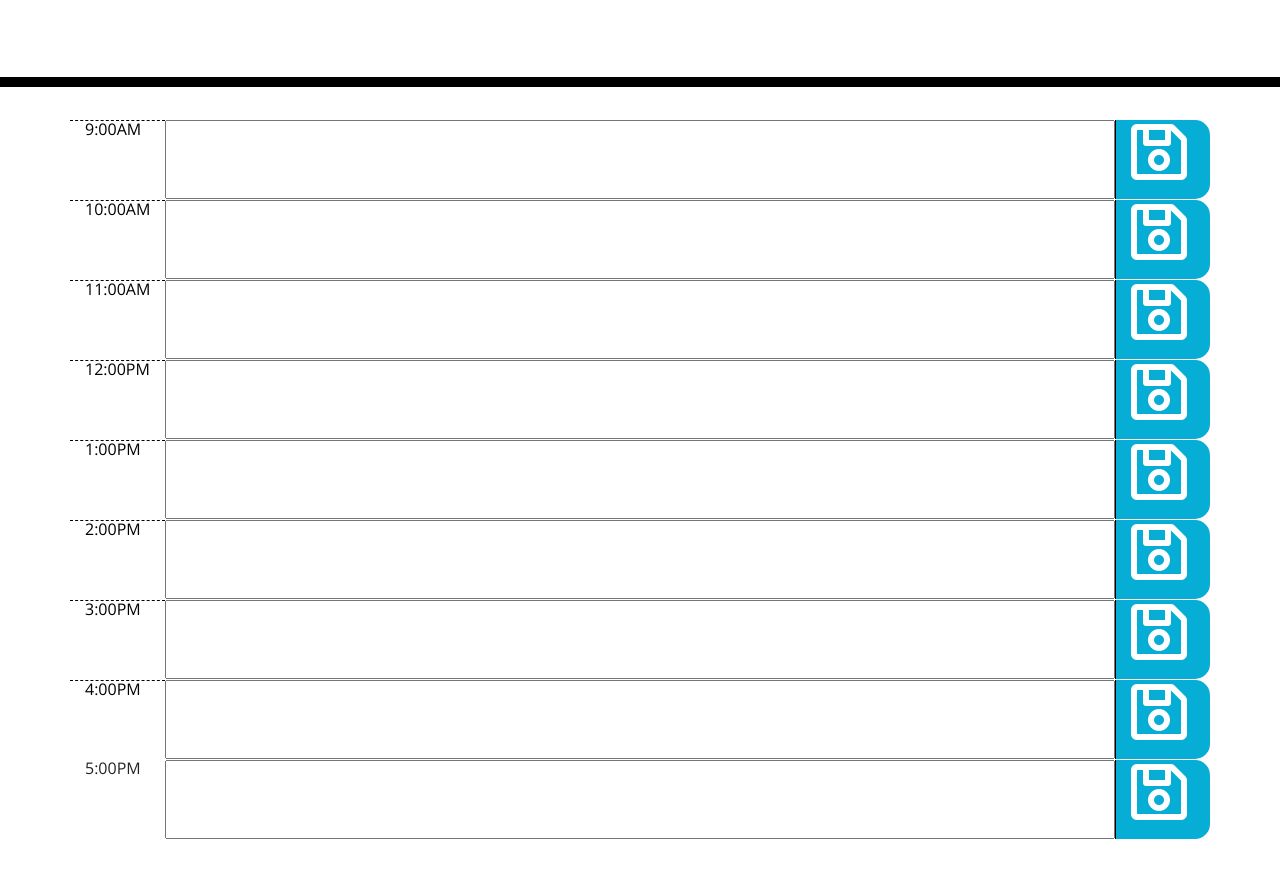
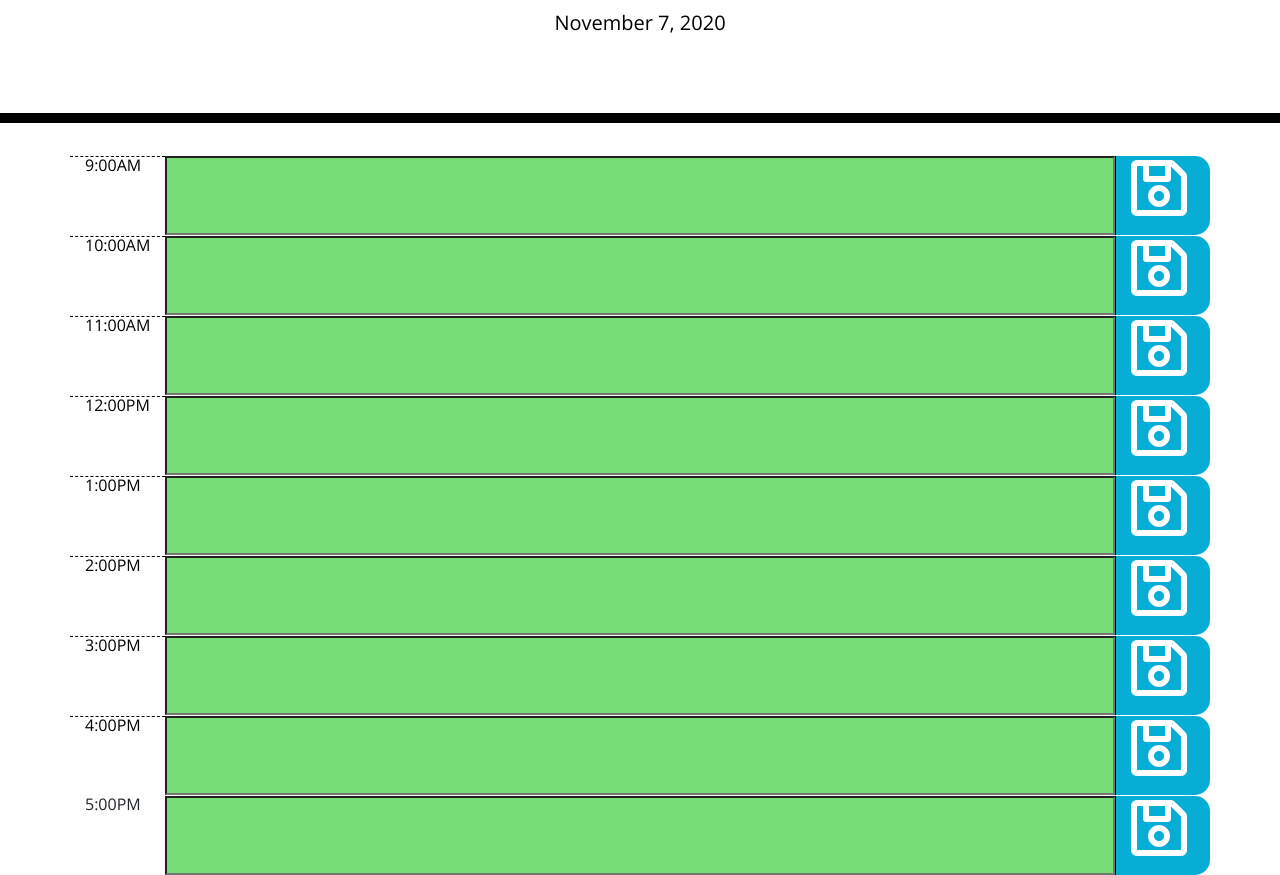
Before and after one commit to DevVlady/Day_Planner, a plain HTML site: page index.html in a window 1280 px wide. Shown: the part 181-1056 px from the top of the page. Before the commit the page ends 1020 px from the top, so only its background shows below. Drawn offline with nearby package versions, Linux system fonts and the light colour scheme; files that its build step writes are made by us from their sources.

Commit message:
Got the time function that will color code it based on the present, past, or future time.

```diff
--- a/Assets/JavaScript/script.js
+++ b/Assets/JavaScript/script.js
@@ -2,12 +2,27 @@
 var date = moment().format('LL');
 $("#currentDay").text(date);
 
+var timeSlotArray = ["9", "10", "11", "12", "13", "14", "15", "16", "17"];
+
 //Function that will color the section based on past, present, & future
-var dataColor = document.getElementById("colorcode");
+var timeSlot = document.querySelector(".timeslot");
 
-var
+var currentTimeSlot = moment().format("HH");
 
-var timeSlot = date.getHours();
-$("dataColor").each(function(){
+currentTimeSlot =
 
+
+//Function to display time slot in color (present, future, & past)
+$(".timeslot").each(function(){
+    var currentBlock = $(this).attr("id");
+    console.log(currentTimeSlot, currentBlock);
+    if (currentTimeSlot > currentBlock) {
+        $(this).addClass("past");
+    }
+    else if (currentTimeSlot < currentBlock) {
+        $(this).addClass("future");
+    }
+    else {
+        $(this).addClass("future");
+    }
 })
--- a/index.html
+++ b/index.html
@@ -4,8 +4,6 @@
     <meta charset="UTF-8" />
     <meta name="viewport" content="width=device-width, initial-scale=1.0" />
     <meta http-equiv="X-UA-Compatible" content="ie=edge" />
-    <link rel="stylesheet" href="./Assets/CSS/style.css">
-    <link rel="stylesheet" href="./Assets/JavaScript/script.js">
     <link
       rel="stylesheet"
       href="https://stackpath.bootstrapcdn.com/bootstrap/4.3.1/css/bootstrap.min.css"
@@ -20,7 +18,7 @@
       href="https://fonts.googleapis.com/css?family=Open+Sans&display=swap"
       rel="stylesheet"
     />
-    <link rel="stylesheet" href="style.css" />
+    <link rel="stylesheet" href="./Assets/CSS/style.css" />
     <title>Work Day Scheduler</title>
   </head>
 
@@ -33,51 +31,53 @@
     <div class="container">
       <div class="row">
         <section class="col-md-1 hour">9:00AM</section>
-        <input type="text" id="nineAm" class="col-md-10 colorcode">
+        <input type="text" id="9" class="col-md-10 timeslot">
         <section class="col-md-1 saveBtn"><i class="far fa-save fa-4x"></i></section>
       </div>
       <div class="row">
         <section class="col-md-1 hour">10:00AM</section>
-        <input type="text" id="tenAm" class="col-md-10 colorcode">
+        <input type="text" id="10" class="col-md-10 timeslot">
         <section class="col-md-1 saveBtn"><i class="far fa-save fa-4x"></i></section>
       </div>
       <div class="row">
         <section class="col-md-1 hour">11:00AM</section>
-        <input type="text" id="elevenAm" class="col-md-10 colorcode">
+        <input type="text" id="11" class="col-md-10 timeslot">
         <section class="col-md-1 saveBtn"><i class="far fa-save fa-4x"></i></section>
       </div>
       <div class="row">
         <section class="col-md-1 hour">12:00PM</section>
-        <input type="text" id="twelvePm" class="col-md-10 colorcode">
+        <input type="text" id="12" class="col-md-10 timeslot">
         <section class="col-md-1 saveBtn"><i class="far fa-save fa-4x"></i></section>
       </div>
       <div class="row">
         <section class="col-md-1 hour">1:00PM</section>
-        <input type="text" id="onePm" class="col-md-10 colorcode">
+        <input type="text" id="13" class="col-md-10 timeslot">
         <section class="col-md-1 saveBtn"><i class="far fa-save fa-4x"></i></section>
       </div>
       <div class="row">
         <section class="col-md-1 hour">2:00PM</section>
-        <input type="text" id="twoPm" class="col-md-10 colorcode">
+        <input type="text" id="14" class="col-md-10 timeslot">
         <section class="col-md-1 saveBtn"><i class="far fa-save fa-4x"></i></section>
       </div>
       <div class="row">
         <section class="col-md-1 hour">3:00PM</section>
-        <input type="text" id="threePm" class="col-md-10 colorcode">
+        <input type="text" id="15" class="col-md-10 timeslot">
         <section class="col-md-1 saveBtn"><i class="far fa-save fa-4x"></i></section>
       </div>
       <div class="row">
         <section class="col-md-1 hour">4:00PM</section>
-        <input type="text" id="fourPm" class="col-md-10 colorcode">
+        <input type="text" id="16" class="col-md-10 timeslot">
         <section class="col-md-1 saveBtn"><i class="far fa-save fa-4x"></i></section>
       </div>
       <div class="row">
         <section class="col-md-1">5:00PM</section>
-        <input type="text" id="fivePm" class="col-md-10 colorcode">
+        <input type="text" id="17" class="col-md-10 timeslot">
         <section class="col-md-1 saveBtn"><i class="far fa-save fa-4x"></i></section>
       </div>
     </div>
     <script src="https://cdnjs.cloudflare.com/ajax/libs/jquery/3.2.1/jquery.min.js"></script>
     <script src="https://cdnjs.cloudflare.com/ajax/libs/moment.js/2.24.0/moment.min.js"></script>
+    <script src="./Assets/JavaScript/script.js"></script>
+
   </body>
 </html>
```
